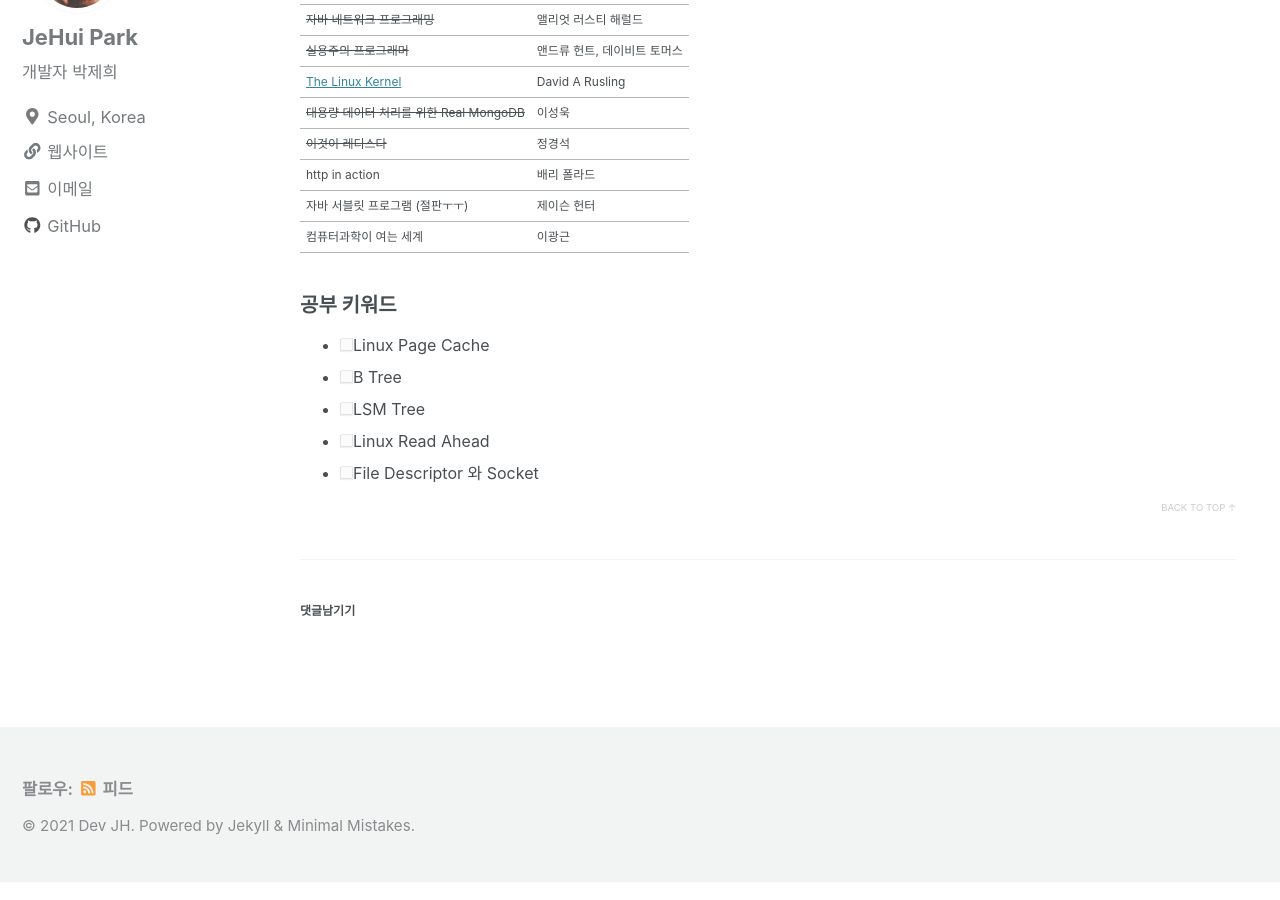
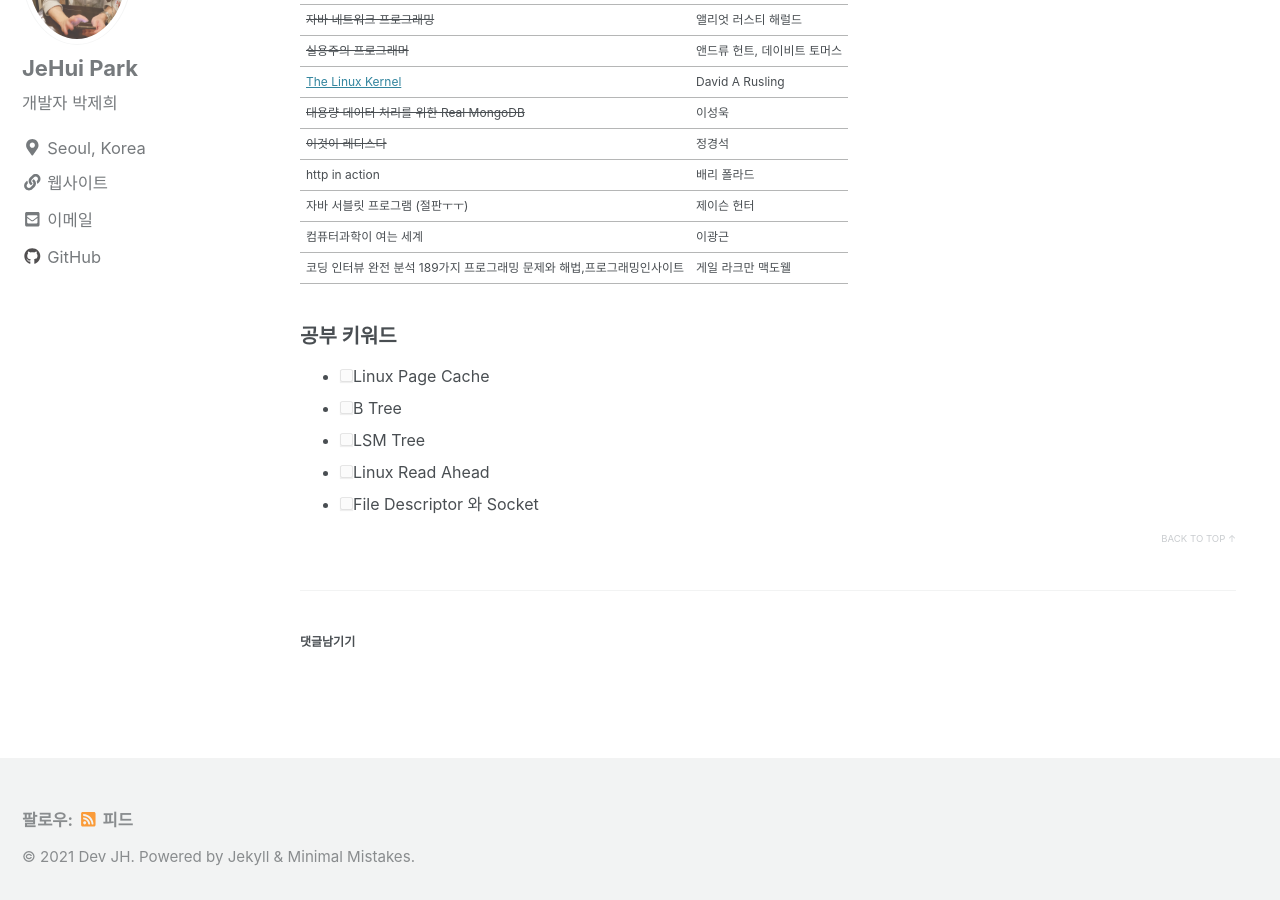
Before and after one commit to JeHuiPark/JeHuiPark.github.io, a Jekyll site: the page built from _posts/2019-06-16-study-todo-list.md, in a window 1280 px wide and 900 px high, scrolled down 634 px. Built offline with Jekyll 4.4.1, drawn with Linux system fonts in a browser that asks for light colours; nearby versions of some CDN libraries; comment, search, counter and statistics services are not loaded.

Commit message:
Update 2019-06-16-study-todo-list.md

```diff
--- a/_posts/2019-06-16-study-todo-list.md
+++ b/_posts/2019-06-16-study-todo-list.md
@@ -37,7 +37,7 @@ GOF의 디자인패턴 |
 http in action | 배리 폴라드
 자바 서블릿 프로그램 (절판ㅜㅜ)| 제이슨 헌터
 컴퓨터과학이 여는 세계 | 이광근
-
+코딩 인터뷰 완전 분석 189가지 프로그래밍 문제와 해법,프로그래밍인사이트 | 게일 라크만 맥도웰
 
 ## 공부 키워드
 - [ ] Linux Page Cache
```
